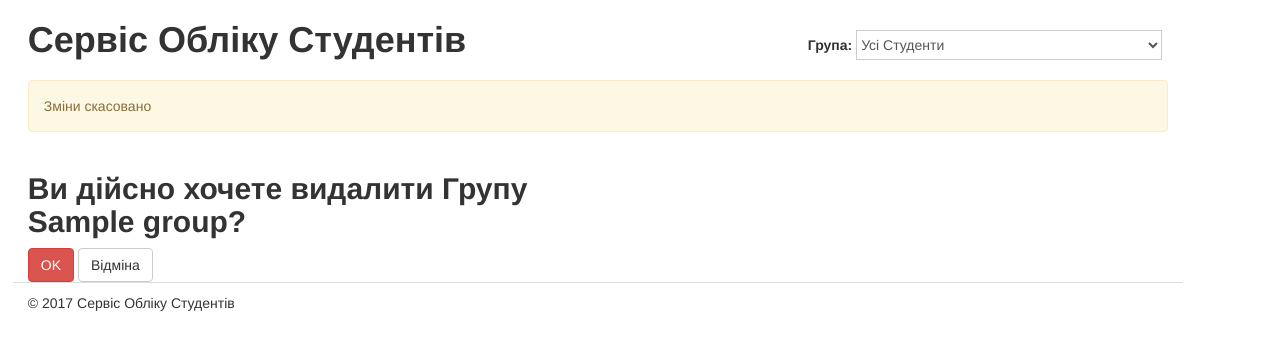
After one commit to alexlytvyn/ci-studentsdb, a CodeIgniter app: page /database/index.php/groups/delete/1 in a window 1280 px wide. The commit adds this page. Shown: the top 350 px of the page. Run offline with CodeIgniter, Linux system fonts and the light colour scheme; tables that the repository leaves empty or names only in its code hold one stand-in row (values such as "Sample post").

Commit message:
Add Group Deleting Feature.

```diff
--- a/application/controllers/Groups.php
+++ b/application/controllers/Groups.php
@@ -58,4 +58,19 @@ class Groups extends CI_Controller
         $this->load->view('templates/group_add');
         $this->load->view('parts/footer');
     }
+
+		public function delete($id)
+    {
+        $data['title'] = 'Видалення Групи';
+        $data['current_group'] = $this->groups_model->get_group($id);
+
+        if (isset($_POST['group_confirm_delete_button'])) {
+            $this->groups_model->group_delete($id);
+            redirect('groups', 'refresh');
+        }
+
+        $this->load->view('parts/header', $data);
+        $this->load->view('templates/group_delete_confirm', $data);
+        $this->load->view('parts/footer');
+    }
 }
--- a/application/models/Groups_model.php
+++ b/application/models/Groups_model.php
@@ -26,4 +26,17 @@ class Groups_model extends CI_Model
       $id = $this->db->insert_id();
       return $id;
     }
+
+		public function group_delete($id) {
+			$this->db->where('id', $id);
+			$this->db->delete('groups');
+		}
+
+		public function get_group($id) {
+			$this->db->select('*');
+			$this->db->where('id', $id);
+			$this->db->from('groups');
+			$query = $this->db->get();
+			return $query->row();
+		}
 }
--- /dev/null
+++ b/application/views/templates/group_delete_confirm.php
@@ -0,0 +1,18 @@
+<!-- Start Main Page Content -->
+		<div class="row" id="content-columns">
+			<div class="col-xs-12" id="status-message">
+				<!-- Status Message -->
+				<div class="alert alert-warning">Зміни скасовано</div>
+			</div>
+		</div>
+		<div class="row">
+		  <div class="col-md-6">
+				<!-- Start Group Deleting Form -->
+			<form class="" action="" method="post">
+				<h2>Ви дійсно хочете видалити Групу <?php echo $current_group->group_name; ?>?</h2>
+				<button type="submit" name="group_confirm_delete_button" class="btn btn-danger">OK</button>
+				<a href="<?php echo base_url(); ?>groups" class="btn btn-default">Відміна</a>
+			</form>
+		  </div>
+		</div>
+		<!-- End Main Page Content -->
--- a/application/views/templates/groups.php
+++ b/application/views/templates/groups.php
@@ -34,7 +34,7 @@
 												<a role="menuitem" tabindex="-1" href="#">Редагувати</a>
 											</li>
 											<li role="presentation">
-												<a role="menuitem" tabindex="-1" href="#">Видалити</a>
+												<a role="menuitem" tabindex="-1" href="<?php echo base_url().'groups/delete/'.$group->id; ?>">Видалити</a>
 											</li>
 										</ul>
 									</div>
```
